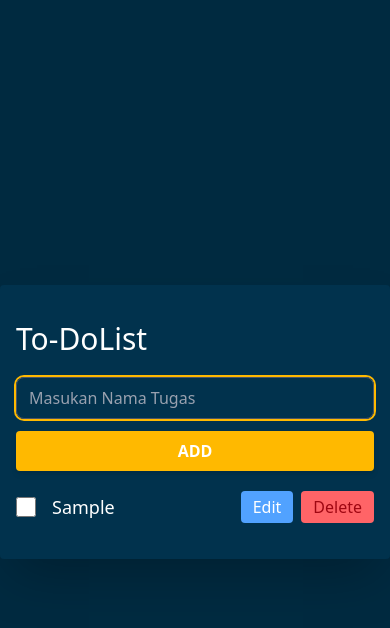
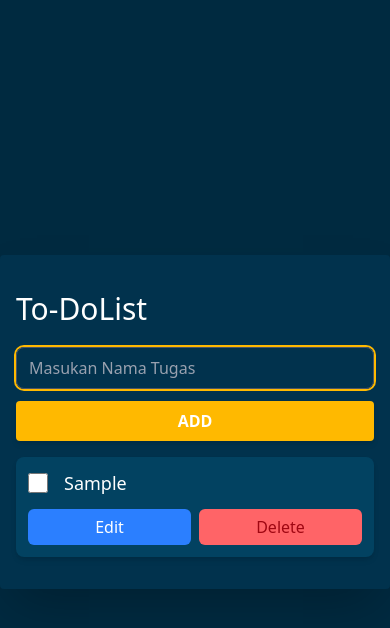
Before and after one commit to MohamadDimasPrayoga1010/koda-b4-react7, a React (Vite) app: page / in a window 390 px wide. Both pictures are taken after typing "Sample" into the empty fields and a click on the button "ADD". Shown: the top 628 px of the page. Built offline with nearby package versions, Linux system fonts and the light colour scheme.

Commit message:
refaktor: fix the UI to be responsive

```diff
--- a/src/components/OutputTodo.jsx
+++ b/src/components/OutputTodo.jsx
@@ -12,8 +12,12 @@ const OutputTodo = ({ todo, onDelete, onToggle, onEdit }) => {
   };
 
   return (
-    <main className="flex justify-between my-5">
-      <section className="flex gap-4 items-center">
+    <main
+      className="flex flex-col sm:flex-row justify-between items-start sm:items-center
+                 gap-3 sm:gap-4 my-4 p-3 bg-[#024261] rounded-lg shadow-md transition-all duration-300
+                 hover:shadow-xl hover:bg-[#035377]"
+    >
+      <section className="flex gap-4 items-center w-full sm:w-auto">
         <input
           type="checkbox"
           id={`todo-${todo.id}`}
@@ -26,7 +30,8 @@ const OutputTodo = ({ todo, onDelete, onToggle, onEdit }) => {
           <input
             value={editText}
             onChange={(e) => setEditText(e.target.value)}
-            className="bg-transparent border-b border-gray-400 text-white focus:outline-none"
+            className="flex-1 bg-transparent border-b border-gray-400 text-white focus:outline-none
+                       placeholder-gray-300 text-base sm:text-lg"
             autoFocus
           />
         ) : (
@@ -43,16 +48,17 @@ const OutputTodo = ({ todo, onDelete, onToggle, onEdit }) => {
         )}
       </section>
 
-      <div className="flex gap-2">
+      <div className="flex gap-2 w-full sm:w-auto justify-end">
         <button
           onClick={handleEdit}
-          className="py-1 px-3 rounded bg-blue-400 hover:bg-blue-500 text-white font-normal cursor-pointer"
+          className="py-1.5 px-4 rounded-md bg-blue-500 hover:bg-blue-600 text-white
+                     font-medium cursor-pointer transition-all duration-200 w-full sm:w-auto"
         >
           {isEditing ? "Save" : "Edit"}
         </button>
         <button
           onClick={() => onDelete(todo.id)}
-          className="py-1 px-3 rounded bg-red-400 hover:bg-red-500 text-red-800 hover:text-white font-normal cursor-pointer"
+          className="py-1.5 px-4 rounded-md bg-red-400 hover:bg-red-500 text-red-800 hover:text-white font-medium cursor-pointer transition-all duration-200 w-full sm:w-auto"
         >
           Delete
         </button>
```
